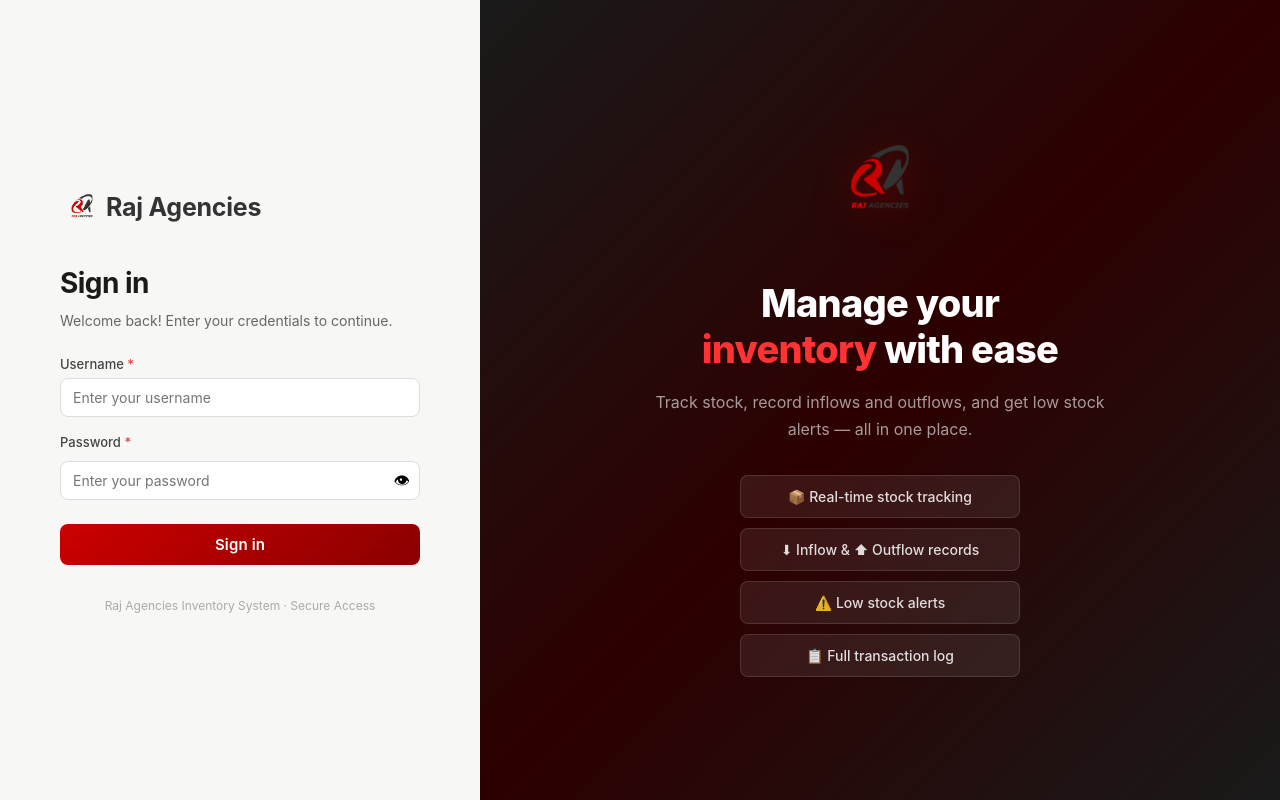
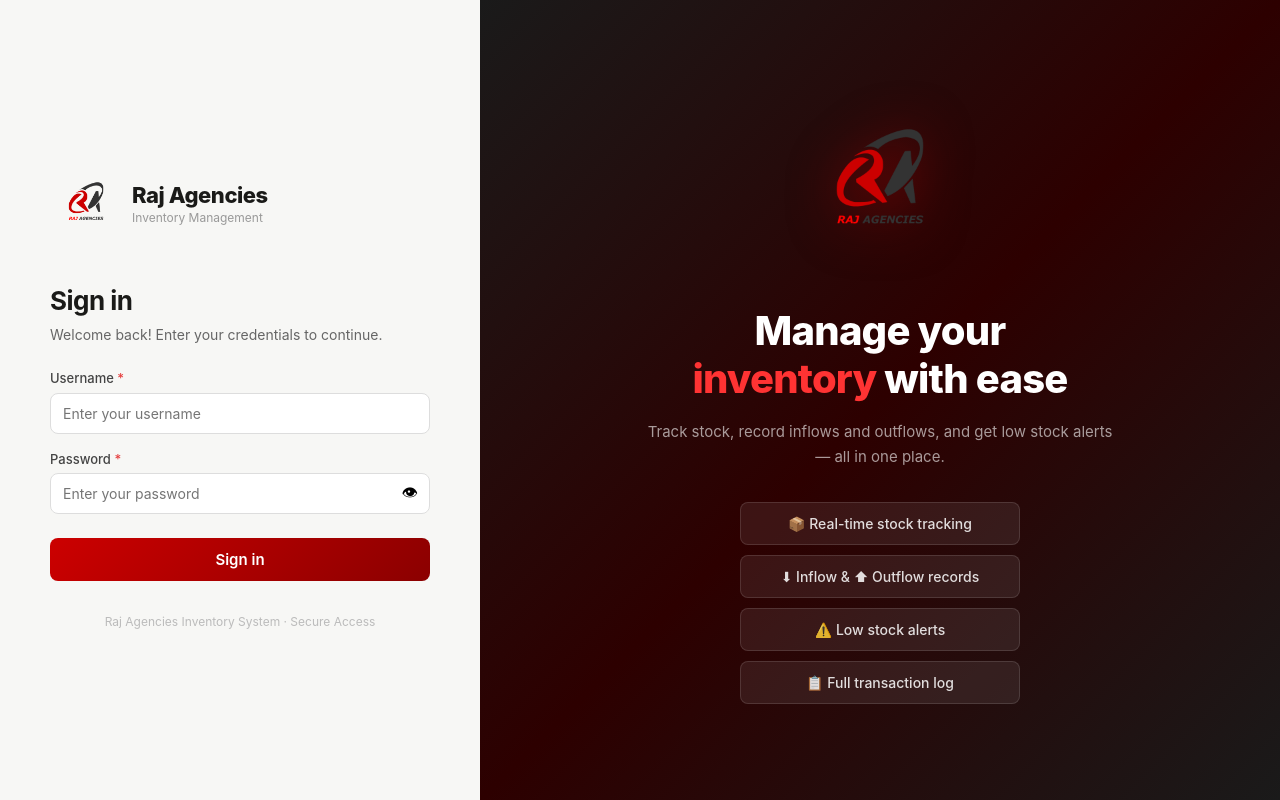
Before and after one commit to swayam426/stockeasy, a Next.js app in the folder stockeasy/: page /login in a window 1280 px wide. Built offline with nearby package versions, Linux system fonts and the light colour scheme.

Commit message:
logo change

```diff
--- a/stockeasy/pages/login.js
+++ b/stockeasy/pages/login.js
@@ -13,21 +13,14 @@
     e.preventDefault();
     setError('');
     setLoading(true);
-
     const res = await fetch('/api/auth/login', {
       method: 'POST',
       headers: { 'Content-Type': 'application/json' },
       body: JSON.stringify(form),
     });
-
     const data = await res.json();
     setLoading(false);
-
-    if (!res.ok) {
-      setError(data.error || 'Invalid credentials');
-      return;
-    }
-
+    if (!res.ok) { setError(data.error || 'Invalid credentials'); return; }
     router.push('/');
   }
 
@@ -38,88 +31,137 @@
         <meta name="viewport" content="width=device-width, initial-scale=1" />
       </Head>
 
-      <div style={styles.page}>
-        {/* LEFT — Login Form */}
-        <div style={styles.left} className="login-left">
-          <div style={styles.formWrap}>
-            <div style={styles.logo}>
-              <img src="/logo.png" alt="Raj Agencies" style={{ height: 44, width: 44, objectFit: 'contain' }} />
-              <span style={styles.logoText}>Raj Agencies</span>
+      <div style={{
+        display: 'flex', minHeight: '100vh',
+        fontFamily: '-apple-system, BlinkMacSystemFont, "Segoe UI", Roboto, sans-serif',
+      }}>
+        {/* LEFT */}
+        <div className="login-left" style={{
+          flex: '0 0 480px', background: '#f7f7f5',
+          display: 'flex', alignItems: 'center', justifyContent: 'center', padding: '2rem',
+        }}>
+          <div style={{ width: '100%', maxWidth: 380 }}>
+
+            {/* Logo + Title tight together */}
+            <div style={{ display: 'flex', alignItems: 'center', gap: 10, marginBottom: '2.5rem' }}>
+              <img src="/logo.png" alt="Raj Agencies" style={{
+                width: 72, height: 72, objectFit: 'contain', flexShrink: 0
+              }} />
+              <div>
+                <div style={{ fontSize: 22, fontWeight: 800, color: '#1a1a18', letterSpacing: '-0.02em', lineHeight: 1.1 }}>
+                  Raj Agencies
+                </div>
+                <div style={{ fontSize: 12, color: '#999', marginTop: 2 }}>Inventory Management</div>
+              </div>
             </div>
 
-            <h1 style={styles.title}>Sign in</h1>
-            <p style={styles.subtitle}>Welcome back! Enter your credentials to continue.</p>
+            <h1 style={{ fontSize: 26, fontWeight: 700, color: '#1a1a18', marginBottom: 4, letterSpacing: '-0.02em' }}>
+              Sign in
+            </h1>
+            <p style={{ fontSize: 14, color: '#666', marginBottom: '1.5rem' }}>
+              Welcome back! Enter your credentials to continue.
+            </p>
 
             {error && (
-              <div style={styles.errorBox}>
-                <span>✕</span> {error}
-              </div>
+              <div style={{
+                background: '#FCEBEB', color: '#A32D2D', border: '1px solid #F7C1C1',
+                borderRadius: 8, padding: '10px 14px', fontSize: 13, marginBottom: '1rem',
+                display: 'flex', alignItems: 'center', gap: 8,
+              }}>✕ {error}</div>
             )}
 
-            <form onSubmit={handleSubmit} style={styles.form}>
-              <div style={styles.field}>
-                <label style={styles.label}>Username <span style={{ color: '#e53e3e' }}>*</span></label>
+            <form onSubmit={handleSubmit}>
+              <div style={{ marginBottom: '1rem' }}>
+                <label style={{ display: 'block', fontSize: 13, fontWeight: 500, color: '#444', marginBottom: 4 }}>
+                  Username <span style={{ color: '#e53e3e' }}>*</span>
+                </label>
                 <input
                   type="text"
                   value={form.username}
                   onChange={e => setForm(f => ({ ...f, username: e.target.value }))}
                   placeholder="Enter your username"
                   required
-                  style={styles.input}
                   autoFocus
+                  style={{
+                    width: '100%', padding: '11px 12px', fontSize: 14,
+                    border: '1px solid #ddd', borderRadius: 8, background: '#fff',
+                    color: '#1a1a18', outline: 'none', fontFamily: 'inherit', boxSizing: 'border-box',
+                  }}
                 />
               </div>
 
-              <div style={styles.field}>
-                <div style={{ display: 'flex', justifyContent: 'space-between', alignItems: 'center', marginBottom: 4 }}>
-                  <label style={styles.label}>Password <span style={{ color: '#e53e3e' }}>*</span></label>
-                </div>
-                <div style={styles.passwordWrap}>
+              <div style={{ marginBottom: '1.5rem' }}>
+                <label style={{ display: 'block', fontSize: 13, fontWeight: 500, color: '#444', marginBottom: 4 }}>
+                  Password <span style={{ color: '#e53e3e' }}>*</span>
+                </label>
+                <div style={{ position: 'relative' }}>
                   <input
                     type={showPassword ? 'text' : 'password'}
                     value={form.password}
                     onChange={e => setForm(f => ({ ...f, password: e.target.value }))}
                     placeholder="Enter your password"
                     required
-                    style={{ ...styles.input, marginBottom: 0, paddingRight: 44 }}
+                    style={{
+                      width: '100%', padding: '11px 44px 11px 12px', fontSize: 14,
+                      border: '1px solid #ddd', borderRadius: 8, background: '#fff',
+                      color: '#1a1a18', outline: 'none', fontFamily: 'inherit', boxSizing: 'border-box',
+                    }}
                   />
-                  <button
-                    type="button"
-                    onClick={() => setShowPassword(s => !s)}
-                    style={styles.eyeBtn}
-                  >
+                  <button type="button" onClick={() => setShowPassword(s => !s)} style={{
+                    position: 'absolute', right: 12, top: '50%', transform: 'translateY(-50%)',
+                    background: 'none', border: 'none', cursor: 'pointer', fontSize: 16, padding: 0,
+                  }}>
                     {showPassword ? '🙈' : '👁'}
                   </button>
                 </div>
               </div>
 
-              <button type="submit" style={styles.submitBtn} disabled={loading}>
+              <button type="submit" disabled={loading} style={{
+                width: '100%', padding: '12px',
+                background: 'linear-gradient(135deg, #cc0000, #8b0000)',
+                color: '#fff', border: 'none', borderRadius: 8, fontSize: 15,
+                fontWeight: 600, cursor: 'pointer', fontFamily: 'inherit',
+                opacity: loading ? 0.7 : 1,
+              }}>
                 {loading ? 'Signing in…' : 'Sign in'}
               </button>
             </form>
 
-            <p style={styles.footer}>
+            <p style={{ fontSize: 12, color: '#bbb', textAlign: 'center', marginTop: '2rem' }}>
               Raj Agencies Inventory System · Secure Access
             </p>
           </div>
         </div>
 
-        {/* RIGHT — Branding Panel */}
-        <div style={styles.right} className="login-right">
-          <div style={styles.rightContent}>
-            <div style={styles.rightLogo}>
-              <img src="/logo.png" alt="Raj Agencies" style={styles.rightLogoImg} />
-            </div>
-            <h2 style={styles.rightTitle}>
+        {/* RIGHT */}
+        <div className="login-right" style={{
+          flex: 1,
+          background: 'linear-gradient(135deg, #1a1a1a 0%, #2d0000 50%, #1a1a1a 100%)',
+          display: 'flex', alignItems: 'center', justifyContent: 'center', padding: '3rem',
+        }}>
+          <div style={{ maxWidth: 480, textAlign: 'center' }}>
+            <img src="/logo.png" alt="Raj Agencies" style={{
+              width: 180, height: 180, objectFit: 'contain',
+              filter: 'drop-shadow(0 4px 24px rgba(200,0,0,0.5))',
+              marginBottom: '1.5rem',
+            }} />
+            <h2 style={{
+              fontSize: 40, fontWeight: 800, color: '#fff',
+              lineHeight: 1.2, marginBottom: '1rem', letterSpacing: '-0.02em',
+            }}>
               Manage your <br />
-              <span style={styles.rightHighlight}>inventory</span> with ease
+              <span style={{ color: '#ff3333' }}>inventory</span> with ease
             </h2>
-            <p style={styles.rightDesc}>
+            <p style={{ fontSize: 15, color: 'rgba(255,255,255,0.6)', lineHeight: 1.7, marginBottom: '2rem' }}>
               Track stock, record inflows and outflows, and get low stock alerts — all in one place.
             </p>
-            <div style={styles.features}>
+            <div style={{ display: 'flex', flexDirection: 'column', gap: 10, alignItems: 'center' }}>
               {['📦 Real-time stock tracking', '⬇ Inflow & ⬆ Outflow records', '⚠️ Low stock alerts', '📋 Full transaction log'].map(f => (
-                <div key={f} style={styles.feature}>{f}</div>
+                <div key={f} style={{
+                  background: 'rgba(255,255,255,0.08)', border: '1px solid rgba(255,255,255,0.12)',
+                  borderRadius: 8, padding: '10px 20px', color: 'rgba(255,255,255,0.85)',
+                  fontSize: 14, fontWeight: 500, width: '100%', maxWidth: 280,
+                }}>{f}</div>
               ))}
             </div>
           </div>
@@ -128,189 +170,3 @@
     </>
   );
 }
-
-const styles = {
-  page: {
-    display: 'flex',
-    minHeight: '100vh',
-    fontFamily: '-apple-system, BlinkMacSystemFont, "Segoe UI", Roboto, sans-serif',
-  },
-  left: {
-    flex: '0 0 480px',
-    background: '#f7f7f5',
-    display: 'flex',
-    alignItems: 'center',
-    justifyContent: 'center',
-    padding: '2rem',
-    width: '100%',
-  },
-  formWrap: {
-    width: '100%',
-    maxWidth: 360,
-  },
-  logo: {
-    display: 'flex',
-    alignItems: 'center',
-    gap: 2,
-    marginBottom: '2rem',
-  },
-logoImg: {
-  width: 68,
-  height: 68,
-  objectFit: 'contain',
-},
-  logoText: {
-    fontSize: 25,
-    fontWeight: 700,
-    color: '#343333',
-    letterSpacing: '-0.01em',
-  },
-  title: {
-    fontSize: 28,
-    fontWeight: 700,
-    color: '#1a1a18',
-    marginBottom: 6,
-    letterSpacing: '-0.02em',
-  },
-  subtitle: {
-    fontSize: 14,
-    color: '#666',
-    marginBottom: '1.5rem',
-  },
-  errorBox: {
-    background: '#FCEBEB',
-    color: '#A32D2D',
-    border: '1px solid #F7C1C1',
-    borderRadius: 8,
-    padding: '10px 14px',
-    fontSize: 13,
-    marginBottom: '1rem',
-    display: 'flex',
-    alignItems: 'center',
-    gap: 8,
-  },
-  form: {
-    display: 'flex',
-    flexDirection: 'column',
-    gap: 0,
-  },
-  field: {
-    marginBottom: '1rem',
-  },
-  label: {
-    display: 'block',
-    fontSize: 13,
-    fontWeight: 500,
-    color: '#444',
-    marginBottom: 4,
-  },
-  input: {
-    width: '100%',
-    padding: '10px 12px',
-    fontSize: 14,
-    border: '1px solid #ddd',
-    borderRadius: 8,
-    background: '#fff',
-    color: '#1a1a18',
-    outline: 'none',
-    fontFamily: 'inherit',
-    boxSizing: 'border-box',
-    transition: 'border-color 0.15s',
-    marginBottom: 0,
-  },
-  passwordWrap: {
-    position: 'relative',
-  },
-  eyeBtn: {
-    position: 'absolute',
-    right: 10,
-    top: '50%',
-    transform: 'translateY(-50%)',
-    background: 'none',
-    border: 'none',
-    cursor: 'pointer',
-    fontSize: 16,
-    padding: 0,
-    lineHeight: 1,
-  },
-  submitBtn: {
-    width: '100%',
-    padding: '11px',
-    background: 'linear-gradient(135deg, #cc0000, #8b0000)',
-    color: '#fff',
-    border: 'none',
-    borderRadius: 8,
-    fontSize: 15,
-    fontWeight: 600,
-    cursor: 'pointer',
-    marginTop: 8,
-    fontFamily: 'inherit',
-    transition: 'opacity 0.15s',
-    letterSpacing: '0.01em',
-  },
-  footer: {
-    fontSize: 12,
-    color: '#aaa',
-    textAlign: 'center',
-    marginTop: '2rem',
-  },
-  right: {
-    flex: 1,
-    background: 'linear-gradient(135deg, #1a1a1a 0%, #2d0000 50%, #1a1a1a 100%)',
-    display: 'flex',
-    alignItems: 'center',
-    justifyContent: 'center',
-    padding: '3rem',
-    position: 'relative',
-    overflow: 'hidden',
-  },
-  rightContent: {
-    maxWidth: 480,
-    textAlign: 'center',
-    position: 'relative',
-    zIndex: 1,
-  },
-  rightLogo: {
-    marginBottom: '2rem',
-  },
-  rightLogoImg: {
-    width: 120,
-    height: 120,
-    objectFit: 'contain',
-    filter: 'drop-shadow(0 4px 20px rgba(200,0,0,0.4))',
-  },
-  rightTitle: {
-    fontSize: 38,
-    fontWeight: 800,
-    color: '#fff',
-    lineHeight: 1.2,
-    marginBottom: '1rem',
-    letterSpacing: '-0.02em',
-  },
-  rightHighlight: {
-    color: '#ff3333',
-  },
-  rightDesc: {
-    fontSize: 16,
-    color: 'rgba(255,255,255,0.6)',
-    lineHeight: 1.7,
-    marginBottom: '2rem',
-  },
-  features: {
-    display: 'flex',
-    flexDirection: 'column',
-    gap: 10,
-    alignItems: 'center',
-  },
-  feature: {
-    background: 'rgba(255,255,255,0.08)',
-    border: '1px solid rgba(255,255,255,0.12)',
-    borderRadius: 8,
-    padding: '10px 20px',
-    color: 'rgba(255,255,255,0.85)',
-    fontSize: 14,
-    fontWeight: 500,
-    width: '100%',
-    maxWidth: 280,
-  },
-};
```
Also changed, not shown: stockeasy/public/logo1.png (deleted), stockeasy/public/logo3.png (added).
